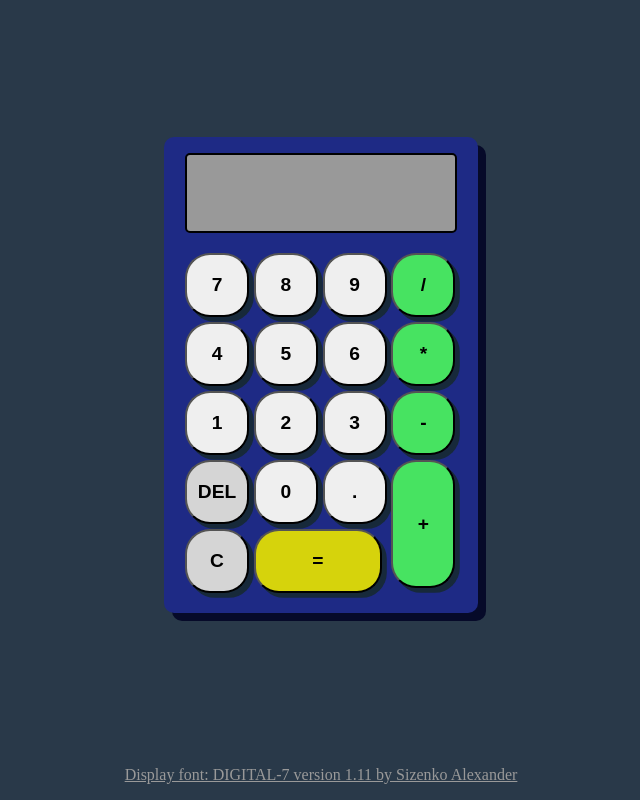
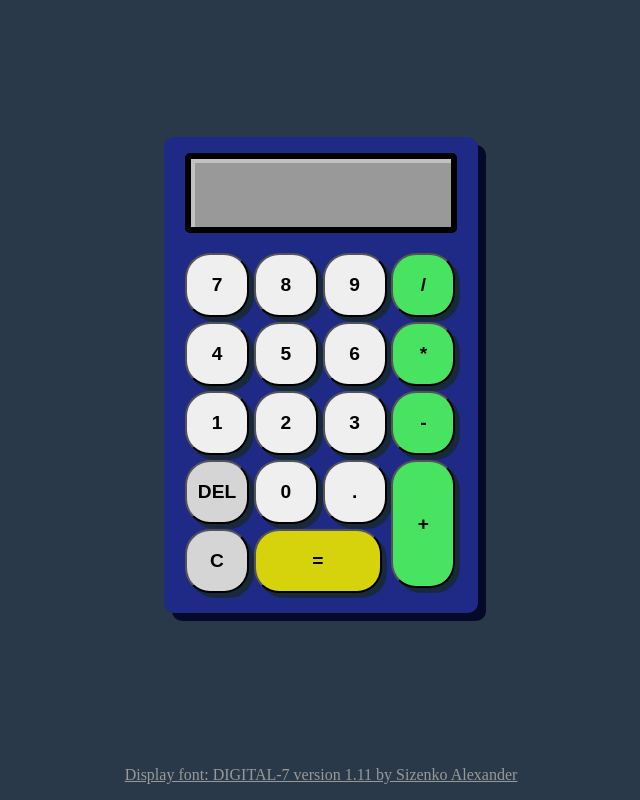
Before and after one commit to MillivoltLightningbolt/top-calculator, a plain HTML site: page index.html in a window 1280 px wide. Shown: the whole page, without its empty margins (319-959 px from the left). Drawn offline with Linux system fonts and the light colour scheme.

Commit message:
Add inner shadow to display

```diff
--- a/style.css
+++ b/style.css
@@ -72,11 +72,12 @@ button.clear-all {
   height: 5rem;
   background-color: hsl(0, 0%, 60%);
   margin-bottom: 1rem;
-  border: 2px solid black;
+  border: 6px solid black;
   border-radius: 5px;
   text-align: end;
   font-size: 1.6rem;
   padding: 1rem;
+  box-shadow: inset 4px 4px hsla(360 0% 92.1% / 0.50);
 }
 
 .row {
```
